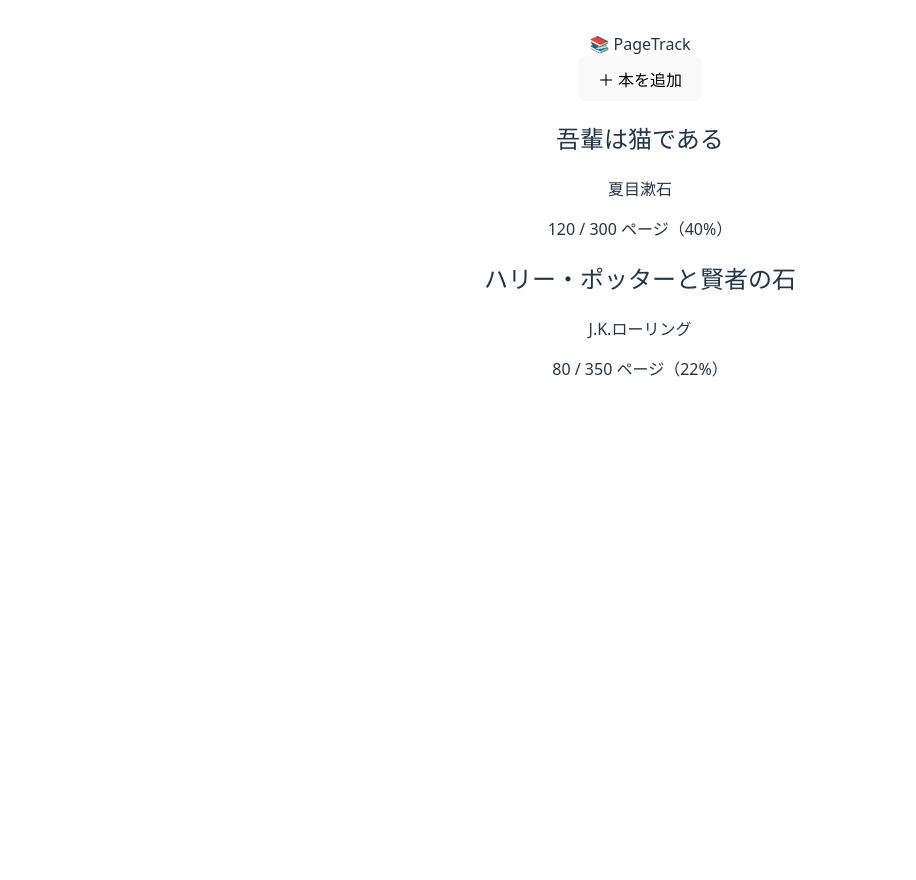
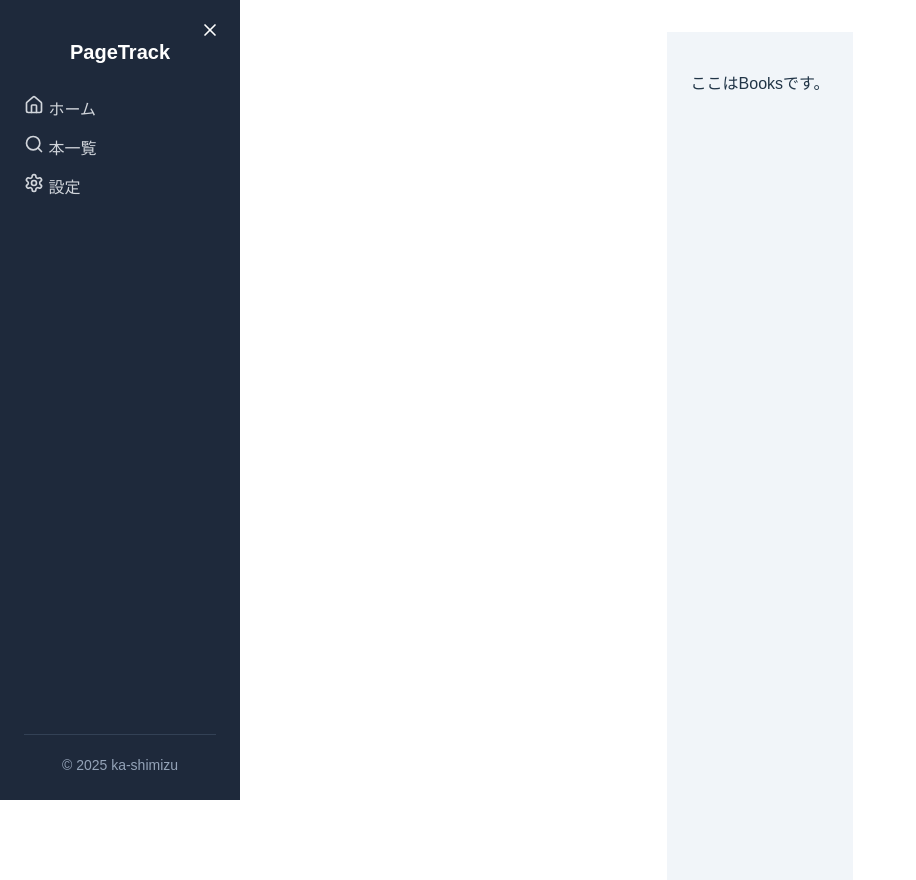
Before and after one commit to yoru5585/PageTrack, a React (Vite) app in the folder vite-project/: page /books in a window 1280 px wide. Shown: the whole page, without its empty margins (0-916 px from the left). Before the commit the page ends 800 px from the top, so only its background shows below. Built offline with nearby package versions, Linux system fonts and the light colour scheme.

Commit message:
add: サイドバー作成

```diff
--- a/vite-project/src/App.tsx
+++ b/vite-project/src/App.tsx
@@ -1,70 +1,22 @@
 import './App.css'
+import { BrowserRouter, Routes, Route } from "react-router-dom";
+import Layout from "./layout/Layout";
+import Home from "./pages/Home";
+import Books from './pages/Books';
+import Settings from './pages/Settings';
 
 function App() {
-  type Book = {
-    id: string;
-    title: string;
-    author: string;
-    currentPage: number;
-    totalPages: number;
-  };
-
-  const books: Book[] = [
-    {
-      id: "1",
-      title: "吾輩は猫である",
-      author: "夏目漱石",
-      currentPage: 120,
-      totalPages: 300,
-    },
-    {
-      id: "2",
-      title: "ハリー・ポッターと賢者の石",
-      author: "J.K.ローリング",
-      currentPage: 80,
-      totalPages: 350,
-    },
-  ];
-
   return (
-    <>
-      <div className="min-h-screen bg-gray-50 p-4">
-        <header className="text-2xl font-bold text-gray-800 mb-4">
-          📚 PageTrack
-        </header>
-
-        <div className="flex justify-end mb-4">
-          <button className="bg-indigo-600 text-white px-4 py-2 rounded hover:bg-indigo-700">
-            ＋ 本を追加
-          </button>
-        </div>
-
-        <div className="grid gap-4 md:grid-cols-2">
-          {books.map((book) => {
-            const progress = Math.floor((book.currentPage / book.totalPages) * 100);
-            return (
-              <div
-                key={book.id}
-                className="bg-white shadow rounded-lg p-4 border border-gray-200"
-              >
-                <h2 className="text-lg font-semibold">{book.title}</h2>
-                <p className="text-sm text-gray-600 mb-2">{book.author}</p>
-                <div className="w-full bg-gray-200 rounded-full h-2.5 mb-2">
-                  <div
-                    className="bg-green-500 h-2.5 rounded-full"
-                    style={{ width: `${progress}%` }}
-                  />
-                </div>
-                <p className="text-sm text-gray-700">
-                  {book.currentPage} / {book.totalPages} ページ（{progress}%）
-                </p>
-              </div>
-            );
-          })}
-        </div>
-      </div>
-    </>
-  )
+    <BrowserRouter>
+      <Routes>
+        <Route element={<Layout />}>
+          <Route path="/" element={<Home />} />
+          <Route path="/books" element={<Books />} />
+          <Route path="/settings" element={<Settings />} />
+        </Route>
+      </Routes>
+    </BrowserRouter>
+  );
 }
 
 export default App
--- /dev/null
+++ b/vite-project/src/layout/Layout.css
@@ -0,0 +1,106 @@
+.layout-container {
+  padding-left: 240px; /* サイドバーの幅だけ余白を取る */
+  height: 100vh;
+  font-family: sans-serif;
+}
+
+/* サイドバーを画面に固定 */
+.sidebar {
+  position: fixed;
+  top: 0;
+  left: 0;
+  width: 240px;
+  height: 100vh;
+  background-color: #1e293b; /* ダークグレー */
+  color: white;
+  padding: 24px;
+  box-sizing: border-box;
+  transition: transform 0.3s ease;
+  z-index: 1000;
+  display: flex;
+  flex-direction: column;
+}
+
+/* アニメーション：閉じると左にスライド */
+.sidebar.closed {
+  transform: translateX(-100%);
+}
+
+/* 開いているとき */
+.sidebar.open {
+  transform: translateX(0);
+}
+
+.sidebar-title {
+  display: inline-block;
+  font-size: 20px;
+  margin-bottom: 32px;
+}
+
+.close-btn {
+  position: absolute;
+  padding: 10px;
+  top: 10px;
+  right: 10px;
+  background: none;
+  color: white;
+  border: none;
+}
+
+/* メニューを再表示するボタン */
+.open-btn {
+  position: fixed;
+  top: 10px;
+  left: 10px;
+  background-color: #1e293b;
+  color: white;
+  border: none;
+  padding: 8px 12px;
+  font-size: 16px;
+  cursor: pointer;
+  border-radius: 4px;
+  z-index: 999;
+}
+
+.nav-links {
+  display: flex;
+  flex-direction: column;
+  gap: 12px;
+}
+
+.nav-link {
+  margin-left: 0;
+  margin-right: auto;
+  color: #d1d5db;
+  text-decoration: none;
+  font-size: 16px;
+  transition: color 0.2s ease;
+}
+
+.nav-link:hover {
+  color: #818cf8; /* インディゴ色 */
+}
+
+/* サイドバーを避けて右側に表示 */
+.main-content {
+  padding: 24px;
+  overflow-y: auto;
+  height: 100vh;
+  background-color: #f1f5f9; /* 薄いグレー */
+}
+
+/* 新たに内部を分ける */
+.sidebar-inner {
+  display: flex;
+  flex-direction: column;
+  flex-grow: 1;
+}
+
+/* フッターを一番下に押しやる */
+.sidebar-footer {
+  margin-top: auto;
+  font-size: 14px;
+  color: #94a3b8;
+  padding-top: 20px;
+  border-top: 1px solid #334155;
+}
--- /dev/null
+++ b/vite-project/src/layout/Layout.tsx
@@ -0,0 +1,53 @@
+import { Outlet, NavLink } from "react-router-dom";
+import { Home, Search, BarChart2, Settings, X, Menu } from "lucide-react";
+import "./Layout.css";
+import { useState } from "react";
+
+function Layout() {
+	const [sidebarOpen, setSidebarOpen] = useState(true);
+
+	const navItems = [
+		{ label: " ホーム", icon: <Home size={20} />, to: "/" },
+		{ label: " 本一覧", icon: <Search size={20} />, to: "/books" },
+		// { label: "統計", icon: <BarChart2 size={20} />, to: "/stats" },
+		{ label: " 設定", icon: <Settings size={20} />, to: "/settings" },
+	];
+	return (
+		<div className="layout-container">
+			{/* 表示ボタン */}
+			<button className="open-btn" onClick={() => {setSidebarOpen(true)}}><Menu size={20} /></button>
+			{/* サイドバー */}
+			<aside className={`sidebar ${sidebarOpen ? "open" : "closed"}`}>
+				{/* 非表示ボタン */}
+				<button className="close-btn" onClick={() => {setSidebarOpen(false)}}><X size={20} /></button>
+				{/* サイドバーのインナー */}
+				<div className="sidebar-inner">
+					<h1 className="sidebar-title">PageTrack</h1>
+					<nav className="nav-links">
+						{navItems.map((item) => (
+							<NavLink
+								className="nav-link"
+								key={item.to}
+								to={item.to}
+							>
+								{item.icon}
+								<span>{item.label}</span>
+							</NavLink>
+						))}
+					</nav>
+				</div>
+				{/* サイドバーのフッター */}
+				<footer className="sidebar-footer">
+					© 2025 ka-shimizu
+				</footer>
+			</aside>
+
+			{/* メインコンテンツ */}
+			<main className="main-content">
+				<Outlet />
+			</main>
+		</div>
+	);
+};
+
+export default Layout;
--- /dev/null
+++ b/vite-project/src/pages/Books.tsx
@@ -0,0 +1,8 @@
+
+function Books() {
+  return(
+    <p>ここはBooksです。</p>
+  );
+}
+
+export default Books;
--- /dev/null
+++ b/vite-project/src/pages/Home.tsx
@@ -0,0 +1,8 @@
+
+function Home() {
+  return(
+    <p>ここはHomeです。</p>
+  );
+}
+
+export default Home;
--- /dev/null
+++ b/vite-project/src/pages/Settings.tsx
@@ -0,0 +1,8 @@
+
+function Settings() {
+  return(
+    <p>ここは設定です。</p>
+  );
+}
+
+export default Settings;
```
Also changed, not shown: vite-project/src/BottomNav.tsx (deleted, +0 -31 lines).
